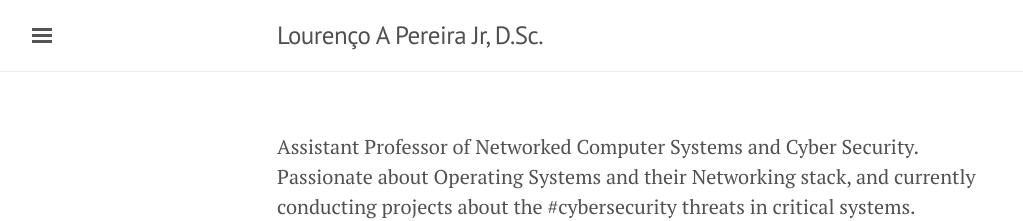
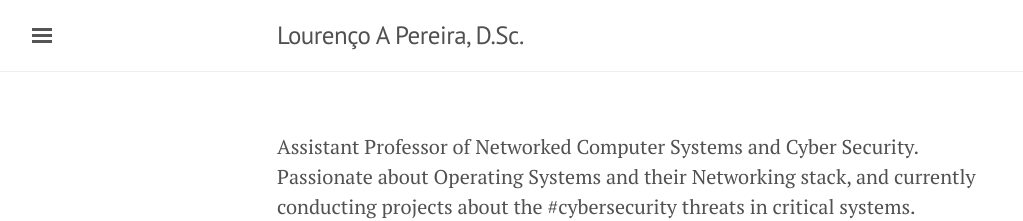
Before and after one commit to ljr/ljr.github.io, a Jekyll site: the page built from index.md, in a window 1280 px wide. Shown: the top 221 px of the page, without its empty margins (3-1026 px from the left). Built offline with Jekyll 4.4.1, drawn with Linux system fonts in a browser that asks for light colours.

```diff
--- a/_config.yml
+++ b/_config.yml
@@ -10,7 +10,7 @@
 
 
 # Setup
-title:               Lourenço A Pereira Jr, D.Sc.
+title:               Lourenço A Pereira, D.Sc.
 tagline:             ''
 description:         '<img height="256" src="/public/me.jpg" />'
 url:                 https://ljr.github.io
```
